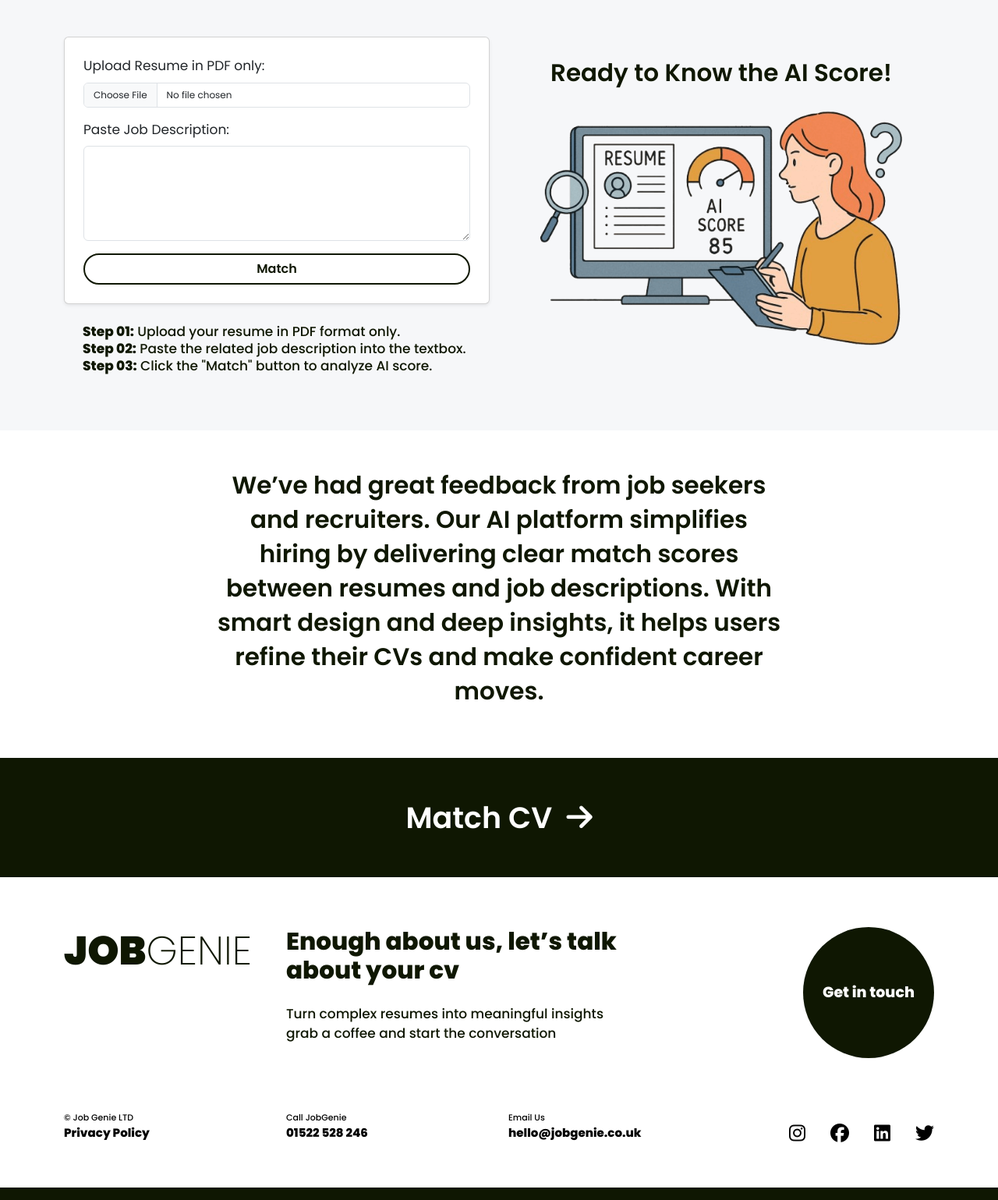
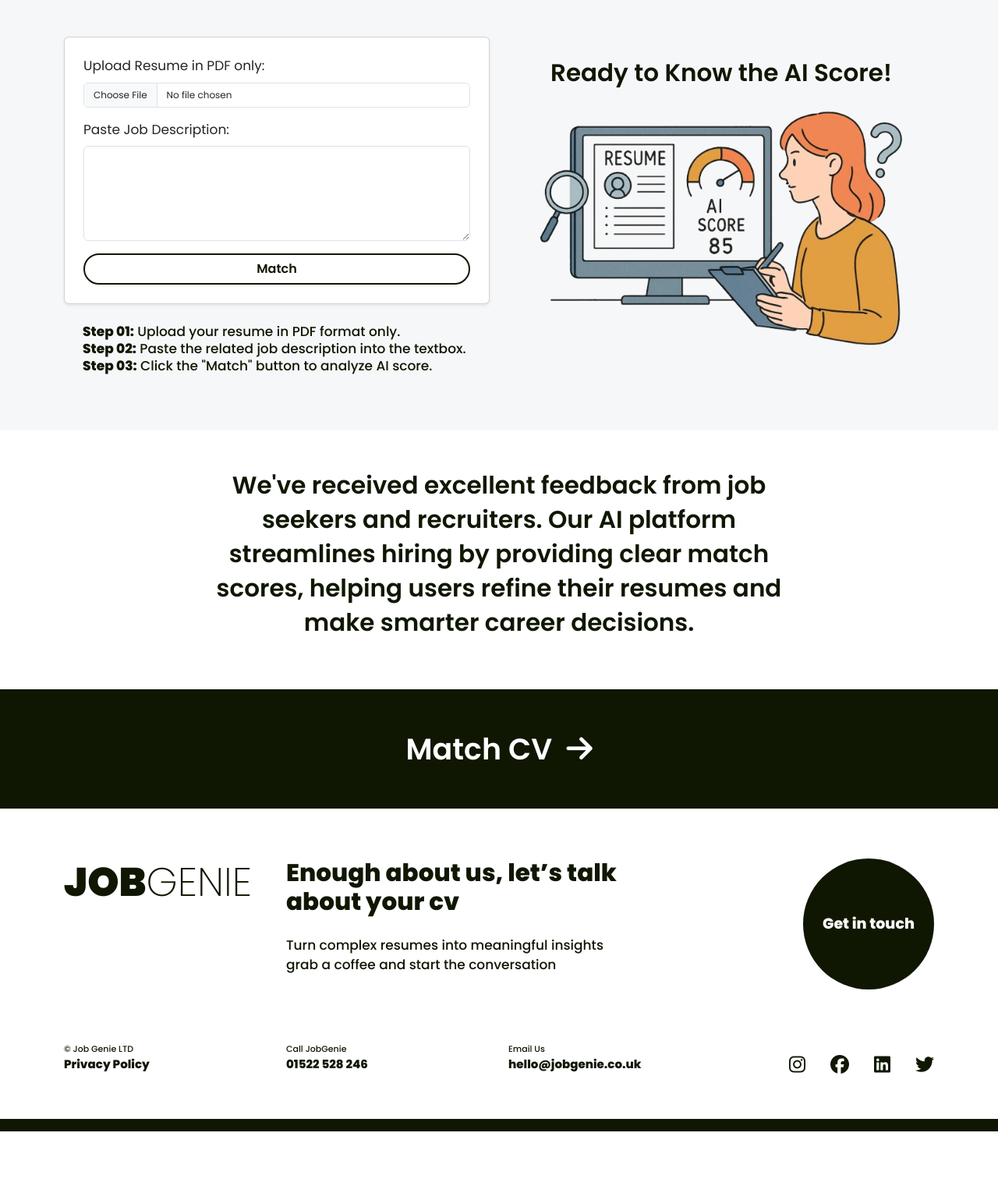
Before and after one commit to dushantha96/JOBGENIE, a Flask app: page / in a window 1280 px wide. Shown: the part 1542-3081 px from the top of the page at 78% size. After the commit the page ends 2993 px from the top, so only its background shows below. Run offline with Flask 3, Linux system fonts and the light colour scheme; some libraries are stand-ins or nearby versions.

Commit message:
Minor Changes
Minor Changes

```diff
--- a/app/app.py
+++ b/app/app.py
@@ -13,6 +13,7 @@ from skill_extractor import SKILL_KEYWORDS
 from flask import Flask, render_template, request
 from resume_utils import parse_resume, extract_text_from_pdf
 from matcher import match_resume_to_job
+from flask import send_from_directory
 import os
 
 app = Flask(__name__)
@@ -157,6 +158,15 @@ def index():
     return render_template("index.html", form=form, result=result, error=error)
 
 
+@app.route("/favicon.ico")
+def favicon():
+    return send_from_directory(
+        os.path.join(app.root_path, "static", "images"),
+        "favicon.ico",
+        mimetype="image/vnd.microsoft.icon",
+    )
+
+
 @app.context_processor
 def inject_contact_info():
     return dict(contact_info=contact_info)
@@ -197,7 +207,10 @@ def home():
         filename = uploaded_file.filename
 
         # 🚫 Reject non-PDF files by extension and MIME type
-        if not filename.lower().endswith(".pdf") or uploaded_file.content_type != "application/pdf":
+        if (
+            not filename.lower().endswith(".pdf")
+            or uploaded_file.content_type != "application/pdf"
+        ):
             error = "Only PDF files are allowed. Please upload a valid PDF."
             return render_template("home.html", form=form, result=None, error=error)
 
@@ -251,7 +264,6 @@ def home():
         }
 
     return render_template("home.html", form=form, result=result, error=error)
-
 
 
 @app.route("/services")
--- a/app/static/css/styles.css
+++ b/app/static/css/styles.css
@@ -15,7 +15,7 @@ body {
 /* Common Styles End*/
 
 .navbar {
-    color: #000000;
+    color: #0f1702;
 }
 
 a.navbar-brand.logoTitle {
@@ -191,7 +191,7 @@ a.logoTitleFooter {
 }
 
 .taxonomyListItems a:hover {
-    color: #000000;
+    color: #0f1702;
 }
 
 .fourthtSecion {
@@ -235,7 +235,7 @@ footer {
 
 i.fa-brands {
     font-size: 1.5rem;
-    color: #000000;
+    color: #0f1702;
     text-decoration: none;
     white-space: nowrap;
     touch-action: manipulation;
@@ -267,7 +267,7 @@ i.fa-brands:hover {
 }
 
 .txt-black {
-    color: #000000;
+    color: #0f1702;
 }
 
 .footerEnd.pt-5.pb-5 {
@@ -346,7 +346,7 @@ p.fs-19375 {
 }
 
 .servicesList a:hover {
-    color: #000000;
+    color: #0f1702;
 }
 
 .services-page {
@@ -538,7 +538,7 @@ p.fs-19375 {
 
 .cnt-form-area .form-control {
     border: none;
-    border-bottom: 1px solid #000;
+    border-bottom: 1px solid #0f1702;
     border-radius: 0;
     padding-left: 0;
     padding-right: 0;
@@ -546,7 +546,7 @@ p.fs-19375 {
 }
 
 .cnt-form-area .form-control:focus {
-    border-bottom-color: #000;
+    border-bottom-color: #0f1702;
     box-shadow: none;
 }
 
--- a/app/templates/base.html
+++ b/app/templates/base.html
@@ -5,6 +5,7 @@
     <meta charset="UTF-8">
     <meta name="viewport" content="width=device-width, initial-scale=1.0">
     <title>{% block title %}Resume Matcher{% endblock %}</title>
+    <link rel="icon" type="image/x-icon" href="{{ url_for('static', filename='images/favicon.ico') }}">
     <!-- Bootstrap CSS -->
     <link rel="stylesheet" href="{{ url_for('static', filename='css/bootstrap.min.css') }}">
     <!-- Custom styles -->
--- a/app/templates/home.html
+++ b/app/templates/home.html
@@ -181,9 +181,9 @@
             <div class="col-2"></div>
             <div class="col-8 text-center">
                 <p class="fs-19375 fw-semibold">
-                    We’ve had great feedback from job seekers and recruiters. Our AI platform simplifies hiring by
-                    delivering clear match scores between resumes and job descriptions. With smart design and deep
-                    insights, it helps users refine their CVs and make confident career moves.
+                    We've received excellent feedback from job seekers and recruiters. Our AI platform streamlines
+                    hiring by providing clear match scores, helping users refine their resumes and make smarter career
+                    decisions.
                 </p>
             </div>
             <div class="col-2"></div>
--- a/app/templates/services.html
+++ b/app/templates/services.html
@@ -23,7 +23,7 @@
     }
 
     .servicesList a:hover {
-        color: #000000;
+        color: #0f1702;
     }
 
     .sticky-wrapper {
```
Also changed, not shown: app/static/images/favicon.ico (added).
